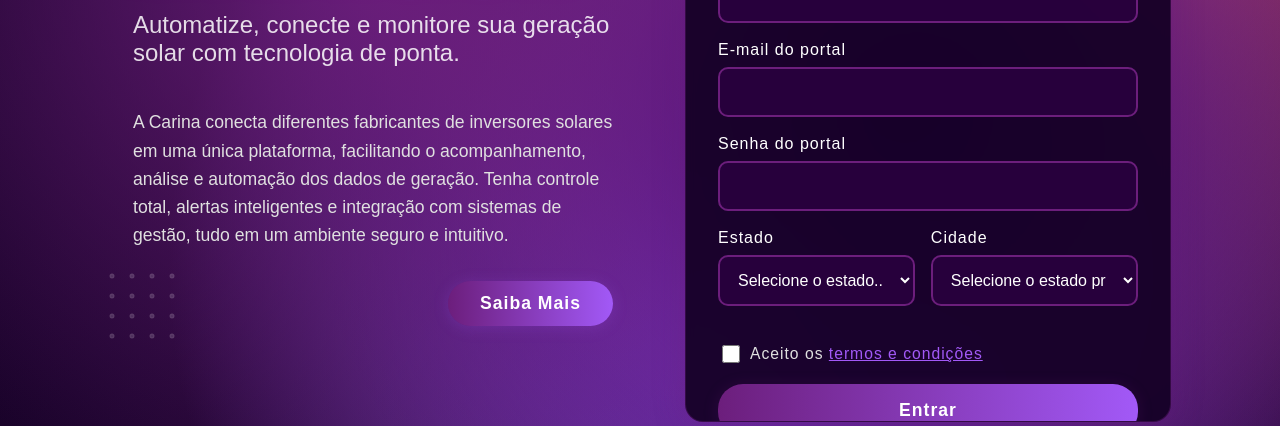
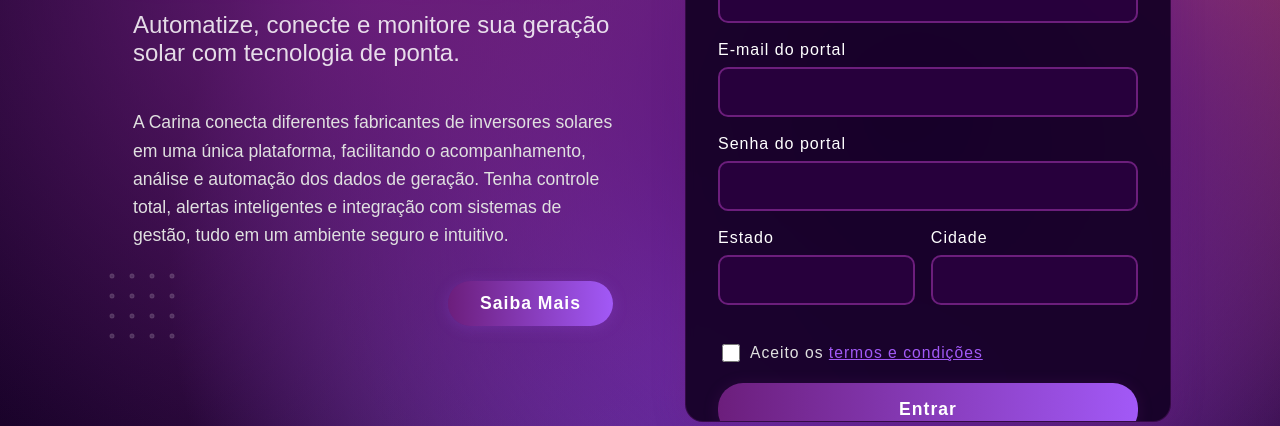
Before and after one commit to carina-nebulous/carina-inverter-form, a plain HTML site: page form.html in a window 1280 px wide. Shown: the part 374-800 px from the top of the page. Drawn offline with Linux system fonts and the light colour scheme.

Commit message:
Melhorando dropdown de login e senha

```diff
--- a/form.html
+++ b/form.html
@@ -262,9 +262,11 @@
         }
 
         select,
-        input[type="email"],
-        input[type="password"],
-        input[type="tel"] {
+    input[type="email"],
+    input[type="password"],
+    input[type="tel"],
+    input[list][name="estado"],
+    input[list][name="cidade"] {
             width: 100%;
             padding: 14px;
             margin-bottom: 18px;
@@ -573,42 +575,43 @@
                 <div style="display: flex; gap: 16px; margin-bottom: 18px;">
                     <div style="flex: 1.9; min-width: 0;">
                         <label for="estado">Estado</label>
-                        <select id="estado" name="estado" required style="width: 100%;">
-                            <option value="">Selecione o estado...</option>
-                            <option value="AC">AC</option>
-                            <option value="AL">AL</option>
-                            <option value="AP">AP</option>
-                            <option value="AM">AM</option>
-                            <option value="BA">BA</option>
-                            <option value="CE">CE</option>
-                            <option value="DF">DF</option>
-                            <option value="ES">ES</option>
-                            <option value="GO">GO</option>
-                            <option value="MA">MA</option>
-                            <option value="MT">MT</option>
-                            <option value="MS">MS</option>
-                            <option value="MG">MG</option>
-                            <option value="PA">PA</option>
-                            <option value="PB">PB</option>
-                            <option value="PR">PR</option>
-                            <option value="PE">PE</option>
-                            <option value="PI">PI</option>
-                            <option value="RJ">RJ</option>
-                            <option value="RN">RN</option>
-                            <option value="RS">RS</option>
-                            <option value="RO">RO</option>
-                            <option value="RR">RR</option>
-                            <option value="SC">SC</option>
-                            <option value="SP">SP</option>
-                            <option value="SE">SE</option>
-                            <option value="TO">TO</option>
-                        </select>
+                        <input id="estado" name="estado" list="lista-estados" required style="width: 100%;">
+                        <datalist id="lista-estados">
+                            <option value="AC">
+                            <option value="AL">
+                            <option value="AP">
+                            <option value="AM">
+                            <option value="BA">
+                            <option value="CE">
+                            <option value="DF">
+                            <option value="ES">
+                            <option value="GO">
+                            <option value="MA">
+                            <option value="MT">
+                            <option value="MS">
+                            <option value="MG">
+                            <option value="PA">
+                            <option value="PB">
+                            <option value="PR">
+                            <option value="PE">
+                            <option value="PI">
+                            <option value="RJ">
+                            <option value="RN">
+                            <option value="RS">
+                            <option value="RO">
+                            <option value="RR">
+                            <option value="SC">
+                            <option value="SP">
+                            <option value="SE">
+                            <option value="TO">
+                        </datalist>
                     </div>
                     <div style="flex: 2; min-width: 0;">
                         <label for="cidade">Cidade</label>
-                        <select id="cidade" name="cidade" required style="width: 100%;">
-                            <option value="">Selecione o estado primeiro</option>
-                        </select>
+                        <input id="cidade" name="cidade" list="lista-cidades" required style="width: 100%;">
+                        <datalist id="lista-cidades">
+                            <!-- As opções de cidades serão preenchidas via JS -->
+                        </datalist>
                     </div>
                 </div>
 
@@ -630,16 +633,16 @@
                     .then(response => response.json())
                     .then(data => { cidadesPorEstadoCompleto = data; });
 
-                document.getElementById('estado').addEventListener('change', function () {
+                document.getElementById('estado').addEventListener('input', function () {
                     const estado = this.value;
-                    const cidadeSelect = document.getElementById('cidade');
-                    cidadeSelect.innerHTML = '<option value="">Selecione...</option>';
+                    const cidadeInput = document.getElementById('cidade');
+                    const cidadeDatalist = document.getElementById('lista-cidades');
+                    cidadeDatalist.innerHTML = '';
                     if (cidadesPorEstadoCompleto && cidadesPorEstadoCompleto[estado]) {
                         cidadesPorEstadoCompleto[estado].forEach(function (cidade) {
                             const opt = document.createElement('option');
                             opt.value = cidade;
-                            opt.textContent = cidade;
-                            cidadeSelect.appendChild(opt);
+                            cidadeDatalist.appendChild(opt);
                         });
                     }
                 });
```
